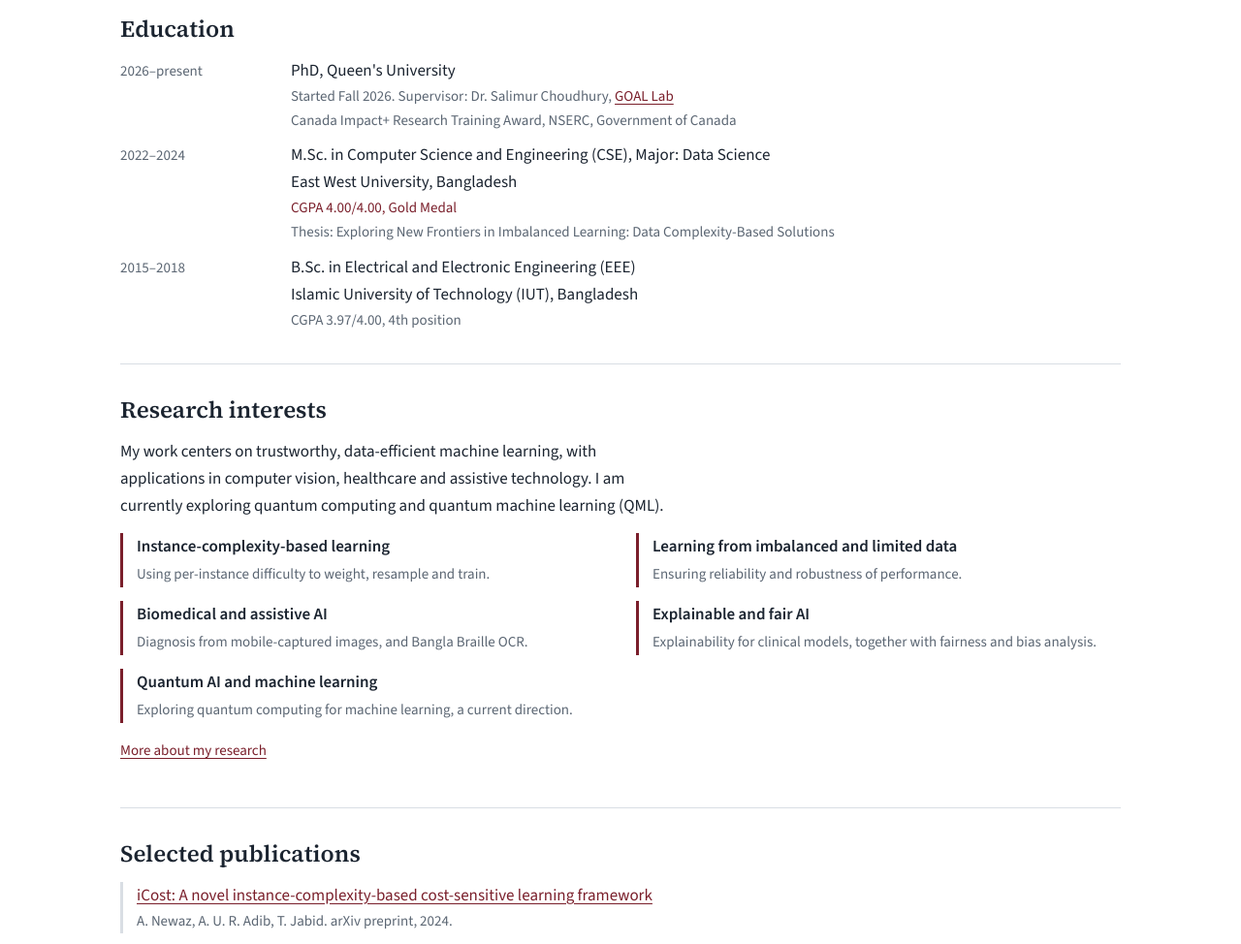
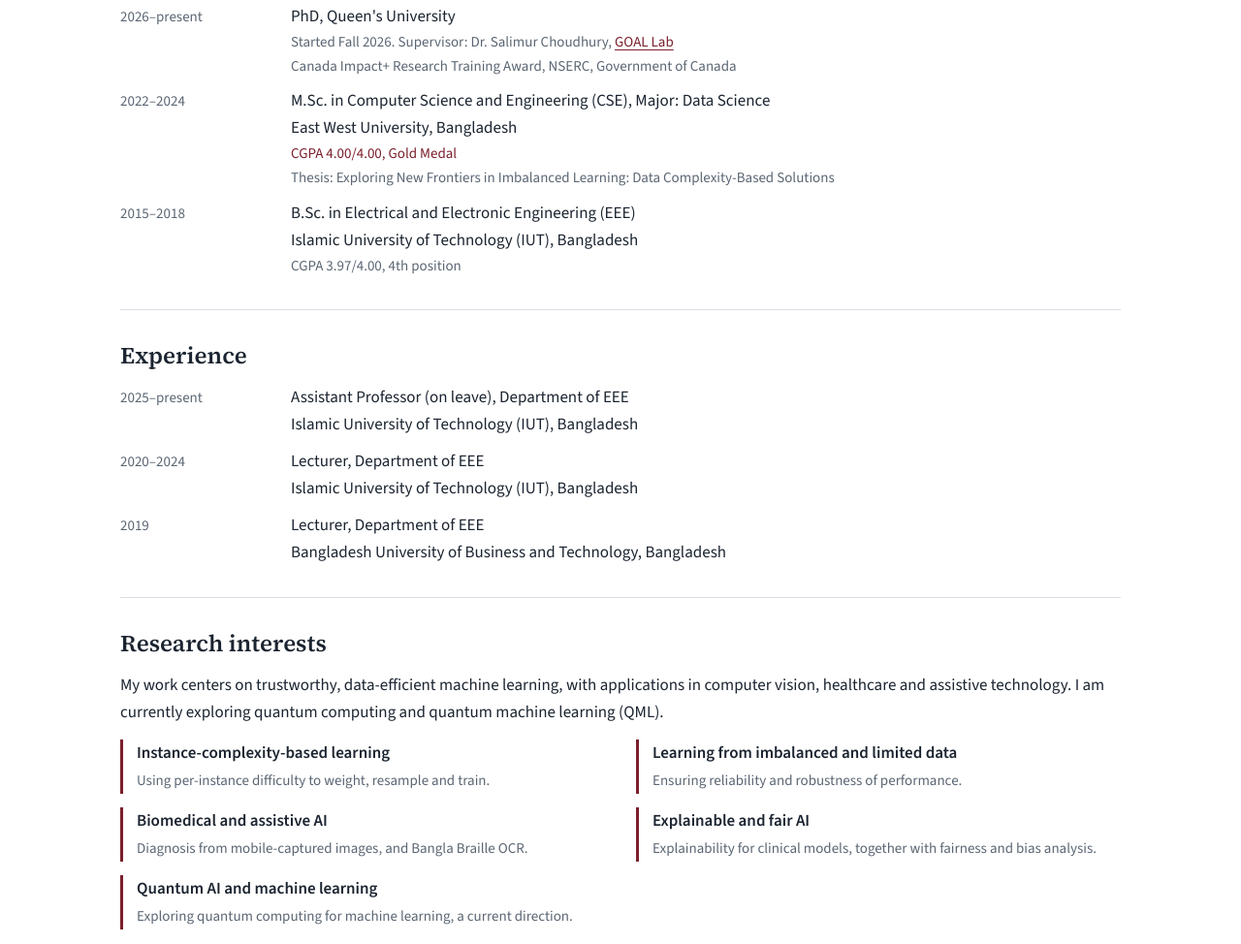
Before and after one commit to newaz-aa/newaz-aa.github.io, a plain HTML site: page index.html in a window 1280 px wide. Shown: the part 530-1504 px from the top of the page at 97% size. Drawn offline with nearby package versions, Linux system fonts and the light colour scheme.

Commit message:
Let text fill the full column width and add Experience section
Co-Authored-By: Claude Sonnet 5.5 <noreply@anthropic.com>
Claude-Session: https://claude.ai/code/session_01F7ZeCyixEXzyeUnKyYkFA9

```diff
--- a/assets/style.css
+++ b/assets/style.css
@@ -36,7 +36,7 @@ h1, h2, h3 { font-family: var(--serif); font-weight: 600; line-height: 1.25; tex
 h1 { font-size: 40px; margin: 0 0 4px; letter-spacing: -0.005em; }
 h2 { font-size: 24px; margin: 0 0 14px; }
 h3 { font-size: 18px; margin: 0 0 4px; }
-p { margin: 0 0 14px; max-width: 68ch; }
+p { margin: 0 0 14px; }
 section { padding: 32px 0; border-top: 1px solid var(--rule); }
 section:first-of-type { border-top: 0; padding-top: 0; }
 
@@ -65,7 +65,7 @@ section:first-of-type { border-top: 0; padding-top: 0; }
 .pubs .venue { color: var(--muted); font-size: 15px; display: block; }
 .more { margin-top: 16px; font-size: 15px; }
 
-.lead { font: 400 21px/1.55 var(--serif); max-width: 62ch; }
+.lead { font: 400 21px/1.55 var(--serif); }
 .entry { padding-left: 14px; border-left: 3px solid var(--rule); margin: 0 0 18px; }
 .entry h3 { margin: 0 0 2px; }
 .entry p { margin-bottom: 6px; }
--- a/index.html
+++ b/index.html
@@ -71,6 +71,18 @@
   </section>
 
 
+  <section aria-labelledby="exp">
+    <h2 id="exp">Experience</h2>
+    <dl class="facts">
+      <dt>2025&ndash;present</dt>
+      <dd>Assistant Professor (on leave), Department of EEE<br>Islamic University of Technology (IUT), Bangladesh</dd>
+      <dt>2020&ndash;2024</dt>
+      <dd>Lecturer, Department of EEE<br>Islamic University of Technology (IUT), Bangladesh</dd>
+      <dt>2019</dt>
+      <dd>Lecturer, Department of EEE<br>Bangladesh University of Business and Technology, Bangladesh</dd>
+    </dl>
+  </section>
+
   <section aria-labelledby="interests">
     <h2 id="interests">Research interests</h2>
     <p>My work centers on trustworthy, data-efficient machine learning, with applications in computer vision, healthcare and assistive technology. I am currently exploring quantum computing and quantum machine learning (QML).</p>
```
